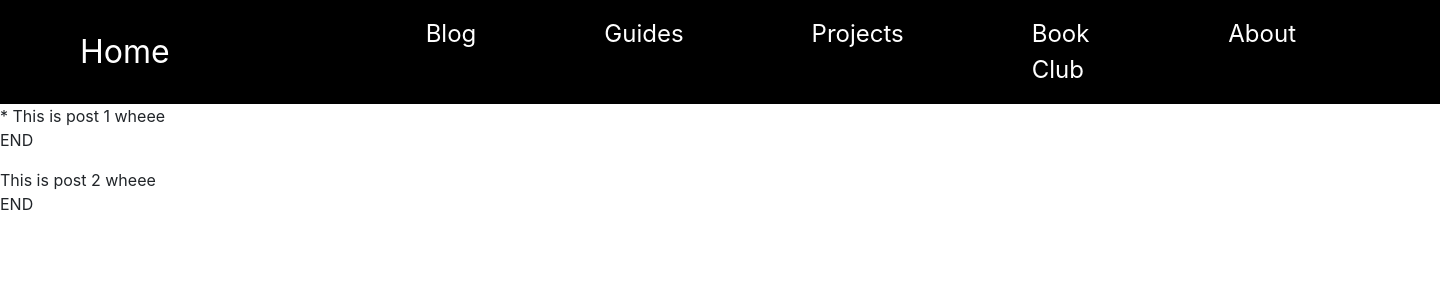
After one commit to gigigramshaha/gigigramshaha.github.io, a Flask app: page /blog in a window 1440 px wide. The commit adds this page. Shown: the top 300 px of the page. Run offline with Flask 2, Linux system fonts and the light colour scheme; some libraries are stand-ins or nearby versions.

Commit message:
Third Commit
Added files, changed method of webpage formatting

```diff
--- a/app.py
+++ b/app.py
@@ -1,11 +1,47 @@
-# Import statements
+import os
+
 from flask import Flask, render_template
 
 app = Flask(__name__)
+
 
 @app.route("/")
 def homepage():
     return render_template('index.html')
 
+
+@app.route("/blog")
+def blog():
+    blog_posts = []
+    for filename in os.listdir('posts'):
+        if filename.endswith(".html"):
+            with open(os.path.join('posts', filename)) as f:
+                blog_posts.append(f.read())
+        else:
+            continue
+
+    return render_template('blog.html', blog_posts=blog_posts)
+
+
+@app.route("/guides")
+def guides():
+    return render_template('guides.html')
+
+
+@app.route("/projects")
+def projects():
+    return render_template('projects.html')
+
+
+@app.route("/bookclub")
+def bookclub():
+    return render_template('bookclub.html')
+
+
+@app.route("/about")
+def about():
+    return render_template('about.html')
+
+
 if __name__ == "__main__":
     app.run(debug=True)
--- /dev/null
+++ b/posts/post1.html
@@ -0,0 +1,2 @@
+This is post 1
+wheee
--- /dev/null
+++ b/posts/post2.html
@@ -0,0 +1,2 @@
+This is post 2
+wheee
--- a/static/style.css
+++ b/static/style.css
@@ -1,4 +1,4 @@
-#navbar {
+ #navbar {
     background-color: black;
 }
 
--- /dev/null
+++ b/templates/blog.html
@@ -0,0 +1,11 @@
+{% extends "layout.html" %}
+
+{% block page_title %}Blog {% endblock %}
+
+{% block content %}
+
+    {% for blog_post in blog_posts %}
+        {{ blog_post|safe }}
+        <p>END</p>
+    {% endfor %}
+{% endblock %}
--- /dev/null
+++ b/templates/bookclub.html
@@ -0,0 +1,3 @@
+{% with title='Book Club'%}
+{% include "page.html" %}
+{% endwith %}
--- /dev/null
+++ b/templates/layout.html
@@ -0,0 +1,63 @@
+<!DOCTYPE html>
+<html lang="en">
+
+<head>
+    <meta charset="UTF-8">
+    <title>{% block page_title %}{% endblock %}</title>
+</head>
+
+<body>
+
+<!-- Required meta tags -->
+<meta charset="utf-8">
+<meta content="width=device-width, initial-scale=1, shrink-to-fit=no" name="viewport">
+
+<!-- Bootstrap CSS -->
+<link href="https://maxcdn.bootstrapcdn.com/bootstrap/4.4.1/css/bootstrap.min.css" rel="stylesheet">
+<link crossorigin="anonymous" href="https://maxcdn.bootstrapcdn.com/bootstrap/4.0.0/css/bootstrap.min.css"
+      integrity="sha384-Gn5384xqQ1aoWXA+058RXPxPg6fy4IWvTNh0E263XmFcJlSAwiGgFAW/dAiS6JXm" rel="stylesheet">
+
+<!-- Some kinda JS; filter doesn't work unless these are at the top ¯\_(ツ)_/¯ -->
+<script src="https://ajax.googleapis.com/ajax/libs/jquery/3.4.1/jquery.min.js"></script>
+<script src="https://cdnjs.cloudflare.com/ajax/libs/popper.js/1.16.0/umd/popper.min.js"></script>
+<script src="https://maxcdn.bootstrapcdn.com/bootstrap/4.4.1/js/bootstrap.min.js"></script>
+
+<link href="/static/style.css" rel="stylesheet">
+
+
+<!--Navigation bar-->
+<div id="navbar">
+    <nav class="navbar navbar-expand-lg">
+        <a class="navbar-brand" href="/">Home</a>
+        <button aria-controls="navbarSupportedContent" aria-expanded="false" aria-label="Toggle navigation"
+                class="navbar-toggler"
+                data-target="#navbarSupportedContent" data-toggle="collapse" type="button">
+            <span class="navbar-toggler-icon"></span>
+        </button>
+
+        <div id="buttons", class="collapse navbar-collapse">
+            <ul class="navbar-nav mr-auto">
+                <li class="nav-item active">
+                    <a class="nav-link" href="/blog">Blog <span class="sr-only">(current)</span></a>
+                </li>
+                <li class="nav-item active">
+                    <a class="nav-link" href="/guides">Guides <span class="sr-only">(current)</span></a>
+                </li>
+                <li class="nav-item active">
+                    <a class="nav-link" href="/projects">Projects <span class="sr-only">(current)</span></a>
+                </li>
+                <li class="nav-item active">
+                    <a class="nav-link" href="/bookclub">Book Club <span class="sr-only">(current)</span></a>
+                </li>
+                <li class="nav-item active">
+                    <a class="nav-link" href="/about">About <span class="sr-only">(current)</span></a>
+                 </li>
+            </ul>
+        </div> <!--navbar buttons-->
+    </nav>
+</div> <!--navbar-->
+
+<!--end of Navigation bar-->*
+{% block content %} {% endblock %}
+</body> <!--Entire page-->
+</html>
```
Also changed, not shown: templates/about.html (added, +10 -0 lines), templates/guides.html (added, +10 -0 lines), templates/index.html (+5 -51 lines), templates/projects.html (added, +10 -0 lines).
